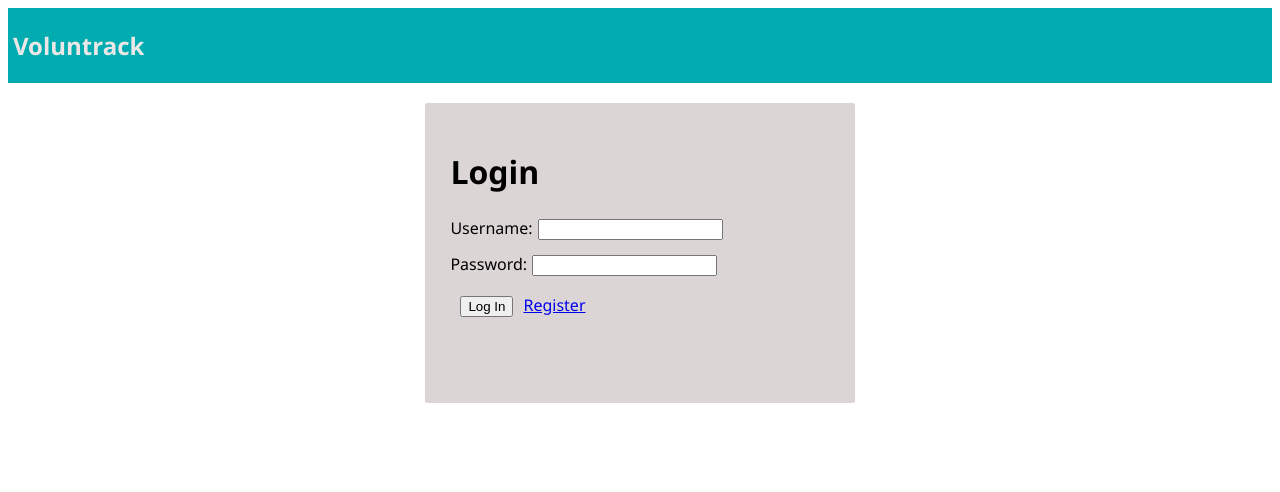
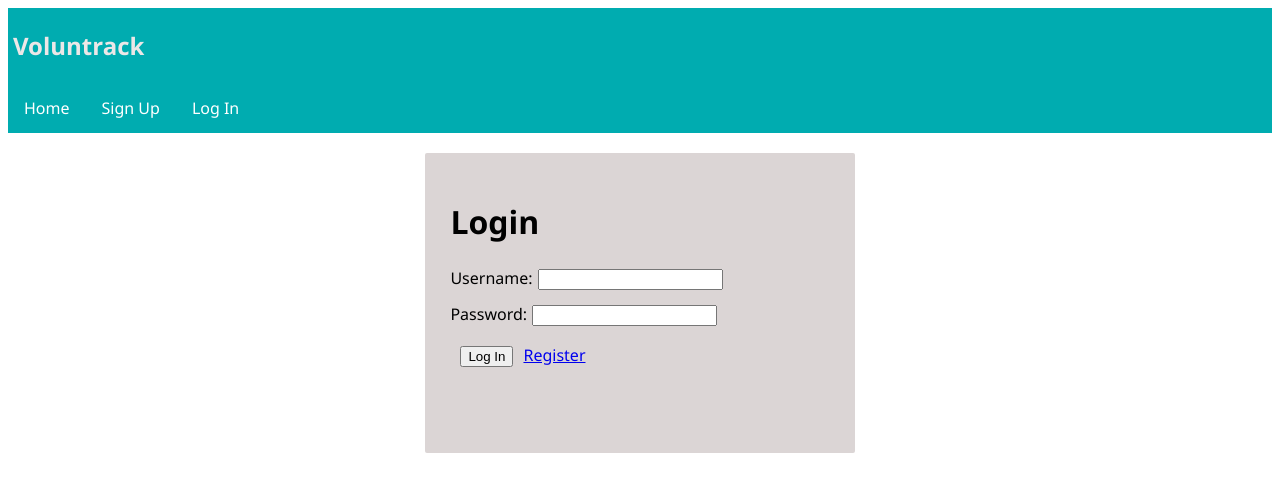
Before and after one commit to dannyyaaj/Voluntrack, a React (Create React App) app: page /register#/home in a window 1280 px wide. Shown: the top 492 px of the page. Built offline with nearby package versions, Linux system fonts and the light colour scheme; no server answers.

Commit message:
move Header into PublicNav component and PublicNav into App component

```diff
--- a/src/App.js
+++ b/src/App.js
@@ -6,7 +6,7 @@ import {
   Switch,
 } from 'react-router-dom';
 
-import Header from './components/Header/Header';
+import PublicNav from './PublicNav';
 import LoginPage from './components/LoginPage/LoginPage';
 import RegisterPage from './components/RegisterPage/RegisterPage';
 import UserPage from './components/UserPage/UserPage';
@@ -16,12 +16,17 @@ import './styles/main.css';
 
 const App = () => (
   <div>
-    <Header title="Voluntrack" />
     <Router>
+      <div>
+        <PublicNav />
         <Switch>
           <Redirect exact from="/" to="/home" />
           <Route
             path="/home"
+            component={LoginPage}
+          />
+          <Route
+            path="/login"
             component={LoginPage}
           />
           <Route
@@ -40,6 +45,9 @@ const App = () => (
           <Route render={() => <h1>404</h1>} />
 
         </Switch>
+      </div>
+
+
     </Router>
   </div>
 );
--- /dev/null
+++ b/src/PublicNav.js
@@ -0,0 +1,28 @@
+import React from 'react';
+import { Link } from 'react-router-dom';
+import Header from './components/Header/Header';
+
+const PublicNav = () => (
+  <div className="navbar">
+      <Header title="Voluntrack" />
+      <ul>
+        <li>
+          <Link to="/">
+            Home
+          </Link>
+        </li>
+        <li>
+          <Link to="/register">
+            Sign Up
+          </Link>
+        </li>
+        <li>
+          <Link to="/login">
+            Log In
+          </Link>
+        </li>
+      </ul>
+  </div>
+);
+
+export default PublicNav;
--- a/src/components/Header/Header.js
+++ b/src/components/Header/Header.js
@@ -5,6 +5,7 @@ const Header = ({ title }) => (
     <div>
       <h1 className="lead">{ title }</h1>
     </div>
+
   </div>
 );
 
```
Lines whose indentation alone changed are shown as unchanged.
